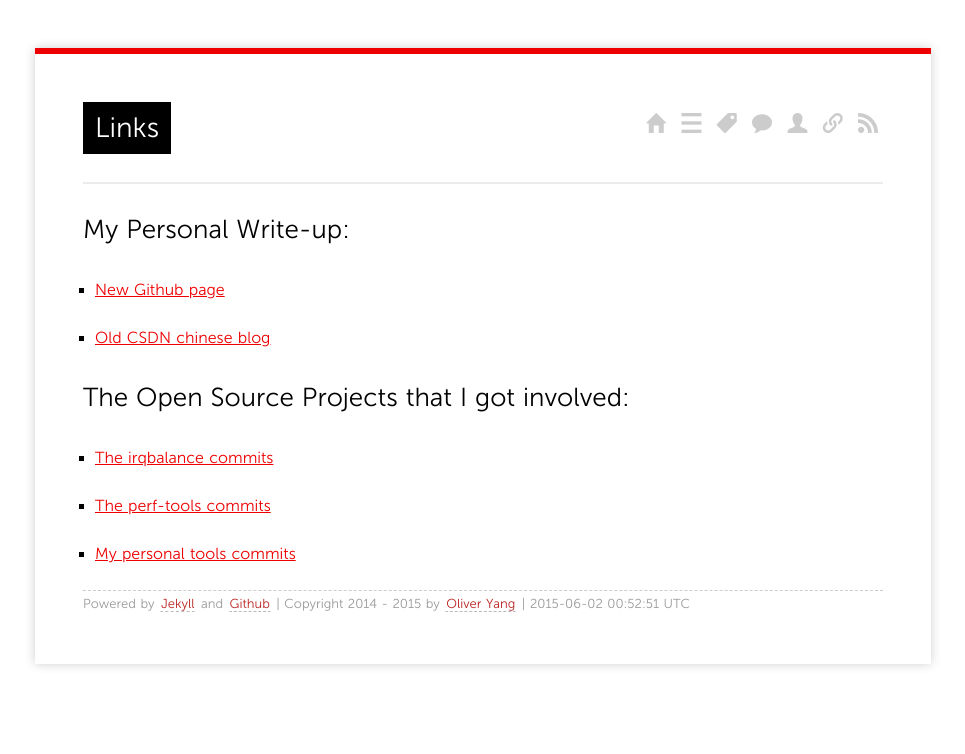
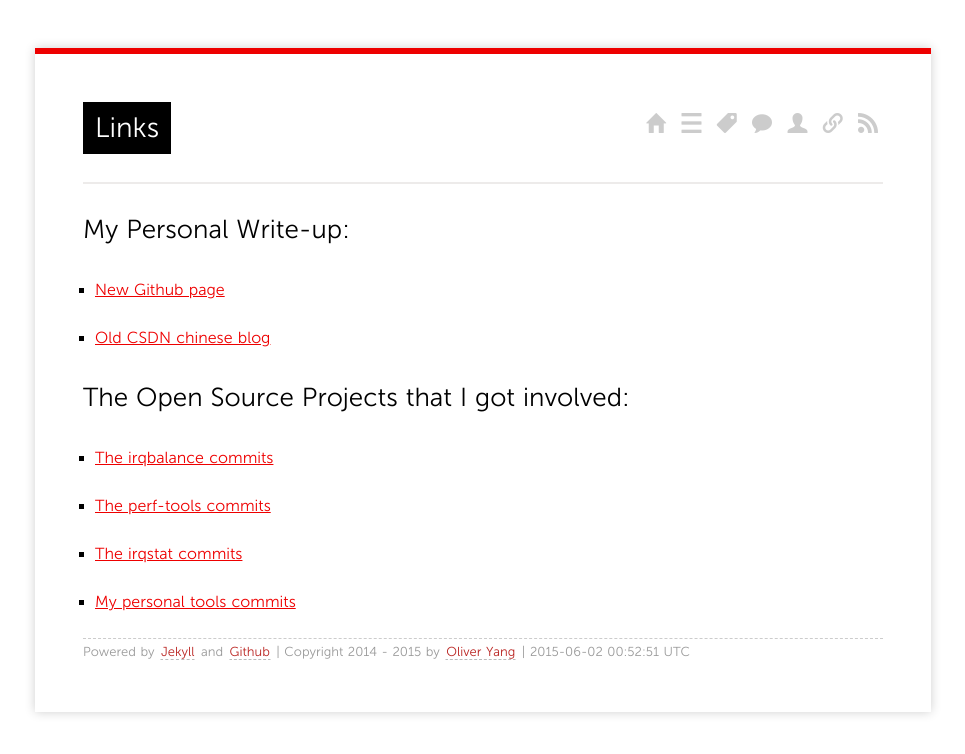
Before and after one commit to yangoliver/yangoliver.github.io, a Jekyll site: the page built from links/index.md, in a window 1280 px wide. Shown: the top 754 px of the page, without its empty margins (157-1122 px from the left). Built offline with Jekyll 4.4.1, drawn with Linux system fonts in a browser that asks for light colours; Markdown is read by kramdown in place of the engine named in the settings; comment, search, counter and statistics services are not loaded.

Commit message:
Add irqstat commits link
Signed-off-by: Yong Yang <yangoliver@gmail.com>

```diff
--- a/links/index.md
+++ b/links/index.md
@@ -17,4 +17,6 @@ comments: yes
 
 - [The perf-tools commits](https://github.com/brendangregg/perf-tools/commits?author=yangoliver)
 
+- [The irqstat commits](https://github.com/lanceshelton/irqstat/commits?author=yangoliver)
+
 - [My personal tools commits](https://github.com/yangoliver/mytools/commits?author=yangoliver)
```
